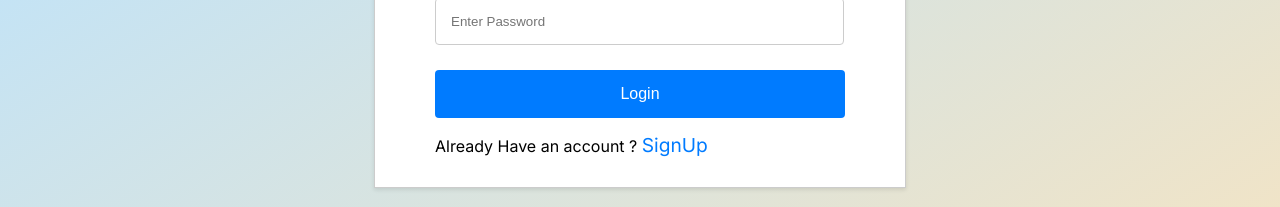
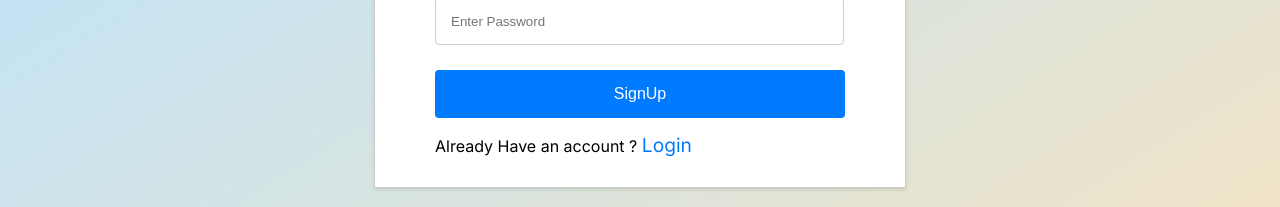
Before and after one commit to ManishK4514/NoteApp-Frontend, a React (Create React App) app: page /signup in a window 1280 px wide. Shown: the part 240-447 px from the top of the page. Built offline with nearby package versions, Linux system fonts and the light colour scheme.

Commit message:
Update name SignUp.js

```diff
--- a/src/components/SignUp/SignUp.js
+++ b/src/components/SignUp/SignUp.js
@@ -75,10 +75,10 @@
                     }}
                     placeholder="Enter Password"
                 />
-                <button onClick={handleSignUp}>Login</button>
+                <button onClick={handleSignUp}>SignUp</button>
                 <p>
                     Already Have an account ?{" "}
-                    <span onClick={handleLogin}> SignUp </span>
+                    <span onClick={handleLogin}> Login </span>
                 </p>
             </form>
         </div>
```
